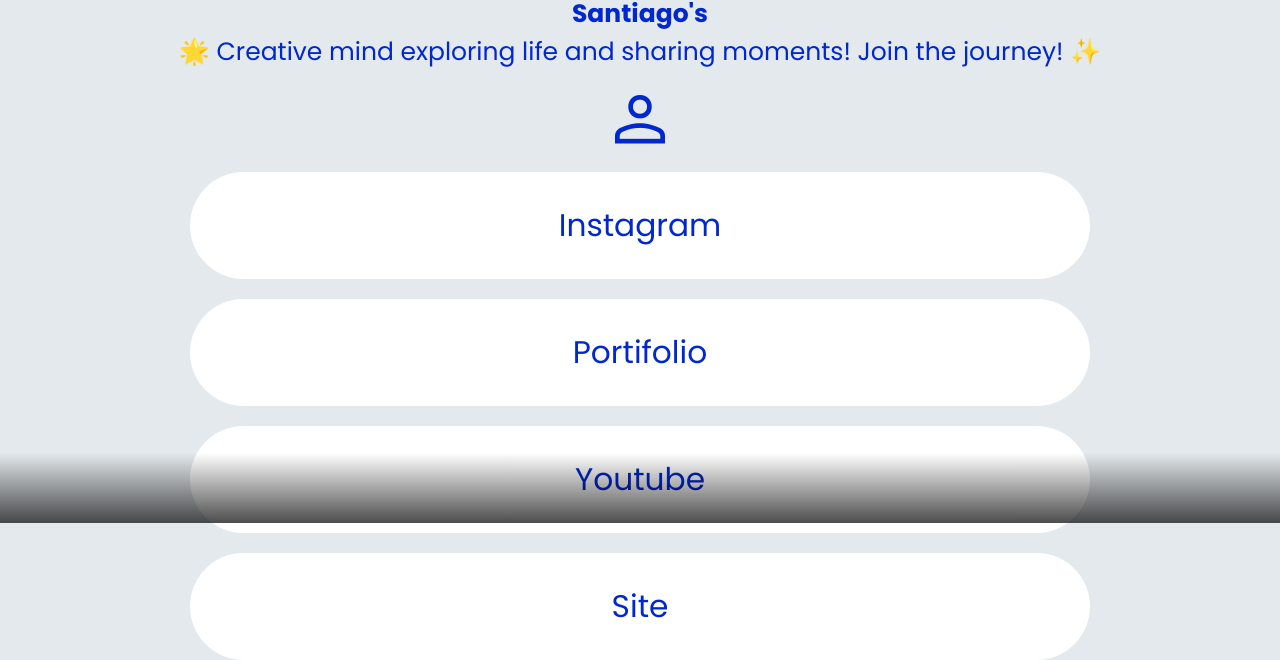
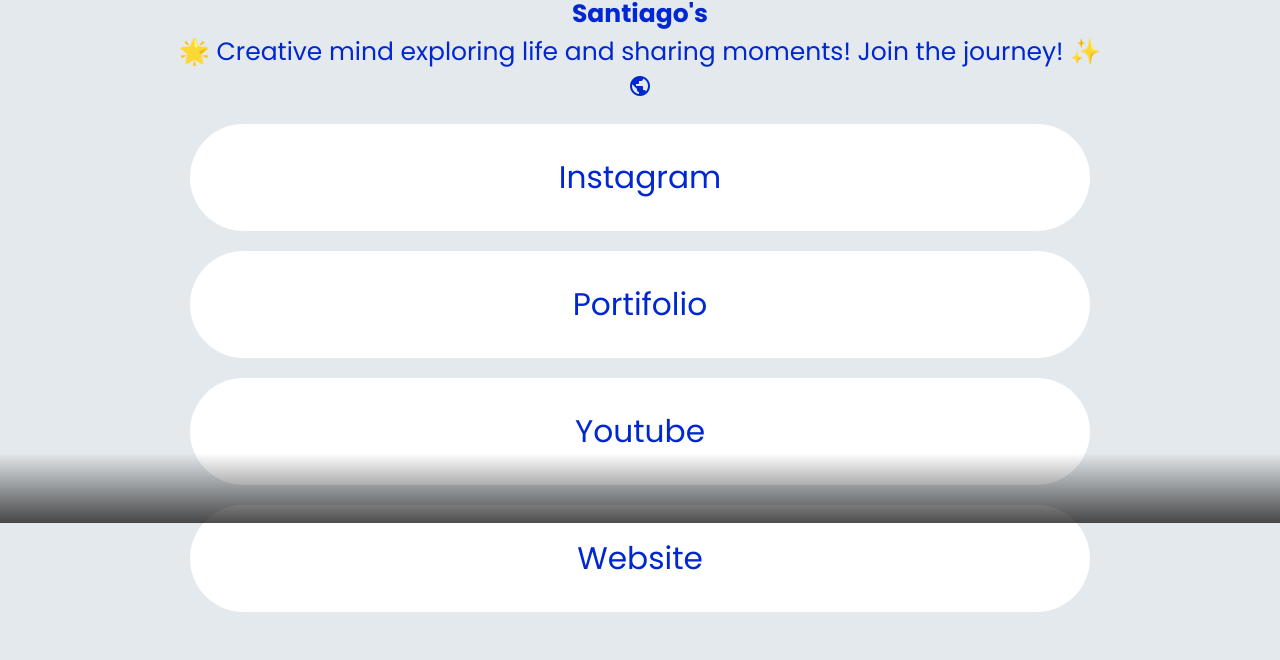
Before and after one commit to BrandPages/Linker, a plain HTML site: page index.html in a window 1280 px wide. Shown: the part 277-937 px from the top of the page. After the commit the page ends 889 px from the top, so only its background shows below. Drawn offline with nearby package versions, Linux system fonts and the light colour scheme.

Commit message:
Update index.html

```diff
--- a/index.html
+++ b/index.html
@@ -17,7 +17,7 @@
     </div>
 
     <div id="photo-profile">
-      <img id="img" src="photo-profile.jpg" alt="Foto de perfil de Santiago" />
+      <img id="img" src="photo-profile.jpg" alt="Foto de perfil" />
     </div>
 
     <section id="header-conteiner" class="bio">
@@ -29,7 +29,7 @@
     <div class="conteiner-person">
       <center>
         <a href="https://www.instagram.com/1coiiote/?igsh=cGVscHNycWR4OW9n#" target="_blank" aria-label="Instagram">
-          <span id="person" class="material-symbols-outlined">person</span>
+          <span id="public" class="material-symbols-outlined">public</span>
         </a>
       </center>
     </div>
@@ -57,7 +57,8 @@
 
       <div id="site" class="content-conteiner">
         <p>
-          <a href="https://brandpages.github.io/Ferramenta-de-Busca/" target="_blank">Site</a>
+          <a href="https://brandpages.github.io/Ferramenta-de-Busca/"
+          target="_blank">Website</a>
         </p>
       </div>
     </nav>
```
